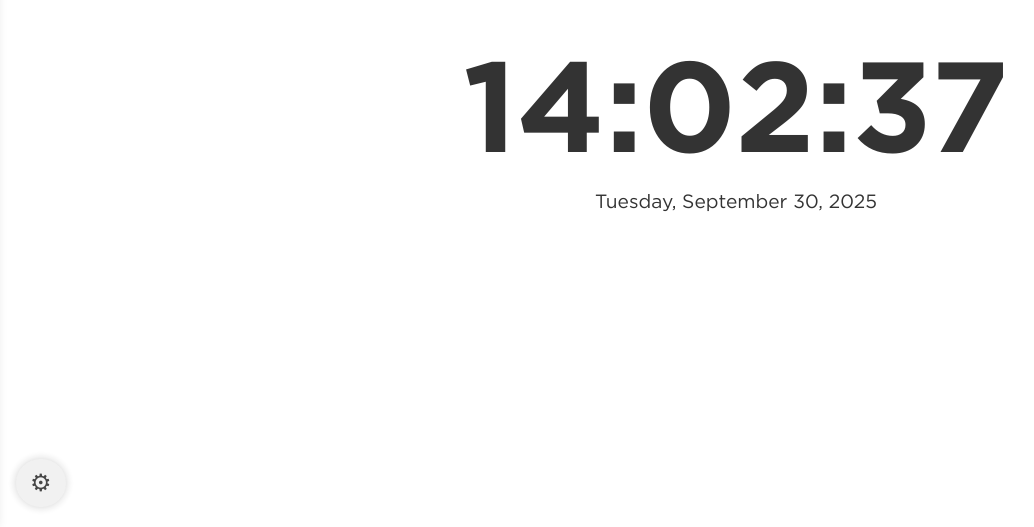
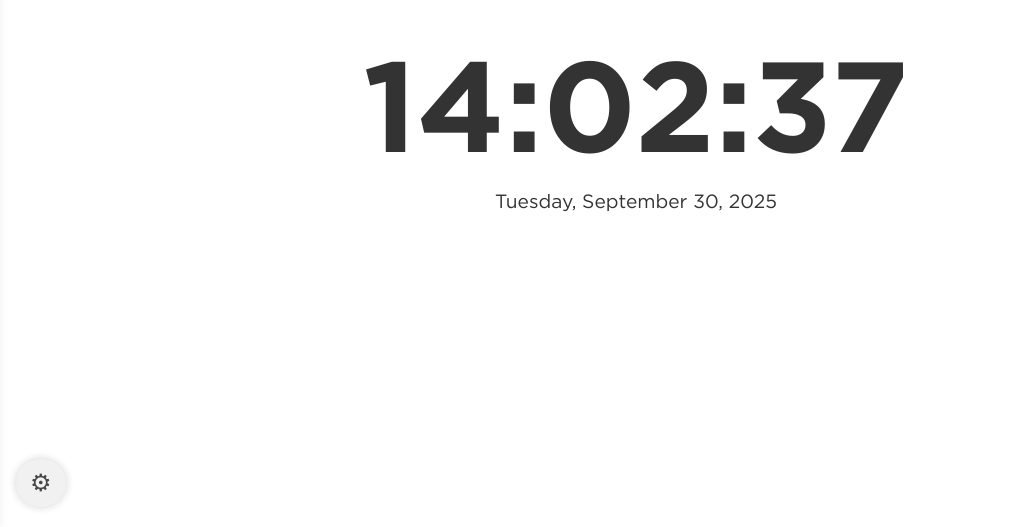
Before and after one commit to clocktimenow/current.time, a plain HTML site: page index.html in a window 1280 px wide. Shown: the part 273-800 px from the top of the page, without its empty margins (4-1038 px from the left). Drawn offline with Linux system fonts and the light colour scheme.

Commit message:
Upd:index.html, Prototype v2.2c

```diff
--- a/index.html
+++ b/index.html
@@ -57,7 +57,7 @@
       flex-direction: column;
       justify-content: center;
       align-items: center;
-      margin-left: 0px;
+      margin-left: 0px !important; /* Prevent clock from offsetting to the right a little (v2.2b, 2c48e7d issue) */
       transition: transform 0.3s ease;
       transform-origin: center center;
       height: 100vh;
```
